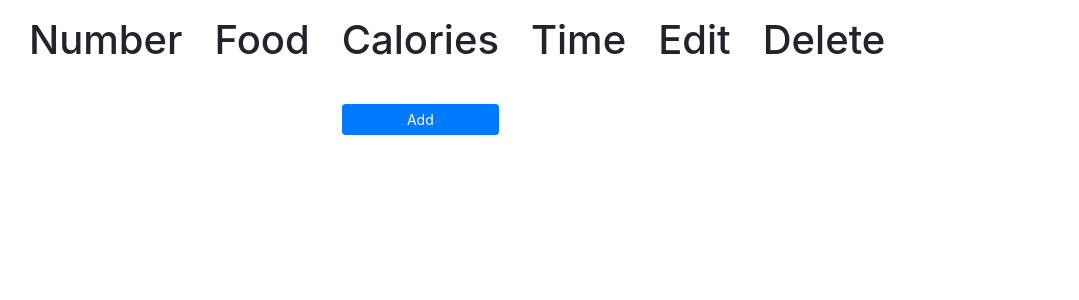
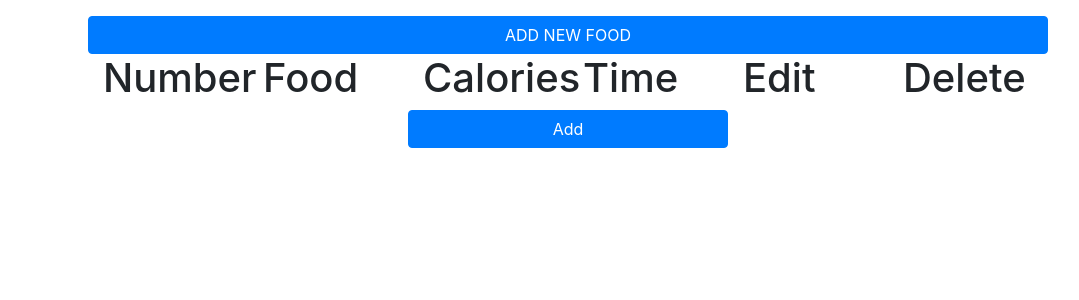
Before and after one commit to XTrialAndTest/caloriesCounter, a Django app: page / in a window 1280 px wide. Shown: the part 72-372 px from the top of the page, without its empty margins (72-1151 px from the left). Run offline with Django 4.2, Linux system fonts and the light colour scheme; data that the repository does not hold is empty; some libraries are stand-ins or nearby versions.

Commit message:
booststrap added

```diff
--- a/caloriesCounter/templates/common.html
+++ b/caloriesCounter/templates/common.html
@@ -12,7 +12,11 @@
       crossorigin="anonymous"
       referrerpolicy="no-referrer"
     />
-    <link rel="stylesheet" href="{% static 'css/sts.css' %}" />
+    <link
+      rel="stylesheet"
+      type="text/css"
+      href="{% static 'css/style.css' %}"
+    />
 
     <title>Document</title>
     {% bootstrap_css %}
--- a/caloriesCounter/templates/index.html
+++ b/caloriesCounter/templates/index.html
@@ -1,7 +1,8 @@
 {% extends 'common.html' %} {% load static %} {% block content %}
-<div class="container">
+<div class="container w-75">
+  <div class="row justify-content-between">
     <!-- data rendered -->
-  <div
+    <!-- <div
       class="data"
       style="
         display: grid;
@@ -11,38 +12,41 @@
         gap: 2rem;
         justify-content: space-between;
       "
+    > -->
+    <a href="{% url 'addCaloriesCounter' %}" class="btn btn-primary col-12"
+      >ADD NEW FOOD</a
     >
-    <h1>Number</h1>
-    <h1>Food</h1>
-    <h1>Calories</h1>
-    <h1>Time</h1>
-    <h1>Edit</h1>
-    <h1>Delete</h1>
+    <h1 class="col-2">Number</h1>
+    <h1 class="col-2">Food</h1>
+    <h1 class="col-2">Calories</h1>
+    <h1 class="col-2">Time</h1>
+    <h1 class="col-2">Edit</h1>
+    <h1 class="col-2">Delete</h1>
 
     {% for i in data%}
 
-    <li style="list-style: none">{{i.id}}</li>
-    <li style="list-style: none">{{i.food}}</li>
+    <li style="list-style: none" class="col-2">{{i.id}}</li>
+    <li style="list-style: none" class="col-2">{{i.food}}</li>
 
-    <li style="list-style: none">{{i.calories}}</li>
+    <li style="list-style: none" class="col-2">{{i.calories}}</li>
 
-    <li style="list-style: none">{{i.time}}</li>
+    <li style="list-style: none" class="col-2">{{i.time}}</li>
     <a
       href="{% url 'editCaloriesCounter'  i.id %} "
-      class="btn btn-sm; btn-secondary"
-      >edit</a
-    >
+      class="btn btn-secondary col-2 m-0"
+      >Edit
+    </a>
 
     <a
       href="{% url 'deleteCaloriesCounter'  i.id %}"
-      class="btn btn-outline-danger"
+      class="btn btn-outline-danger col-2"
       >Delete</a
     >
 
     {% endfor %}
     <a
       href="{% url 'addCaloriesCounter' %}"
-      class="btn btn-primary btn-sm"
+      class="btn btn-primary col-4 mx-auto"
       style="grid-column: 3/4"
       >Add</a
     >
```
Also changed, not shown: WeeklyProjects/settings.py (+8 -1 lines), caloriesCounter/templates/addfood.html (+11 -3 lines), caloriesCounter/templates/delete.html (+11 -5 lines), caloriesCounter/templates/edit.html (+6 -2 lines). Lines whose indentation alone changed are shown as unchanged.
